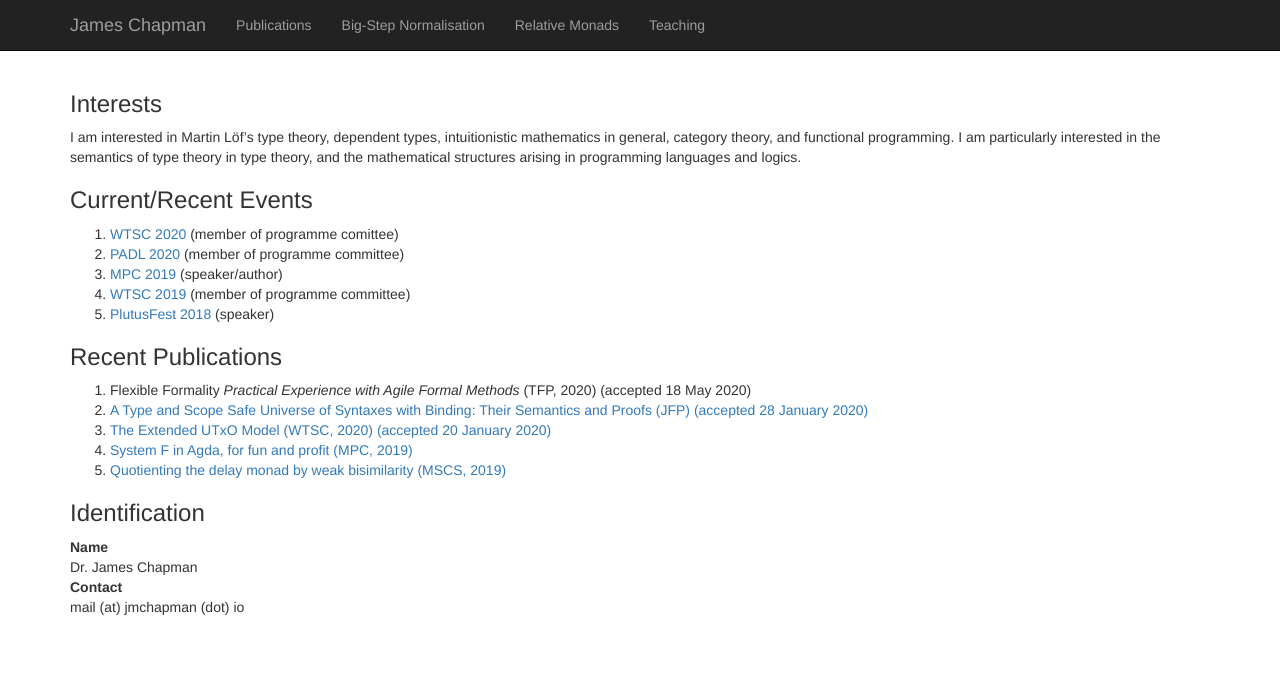
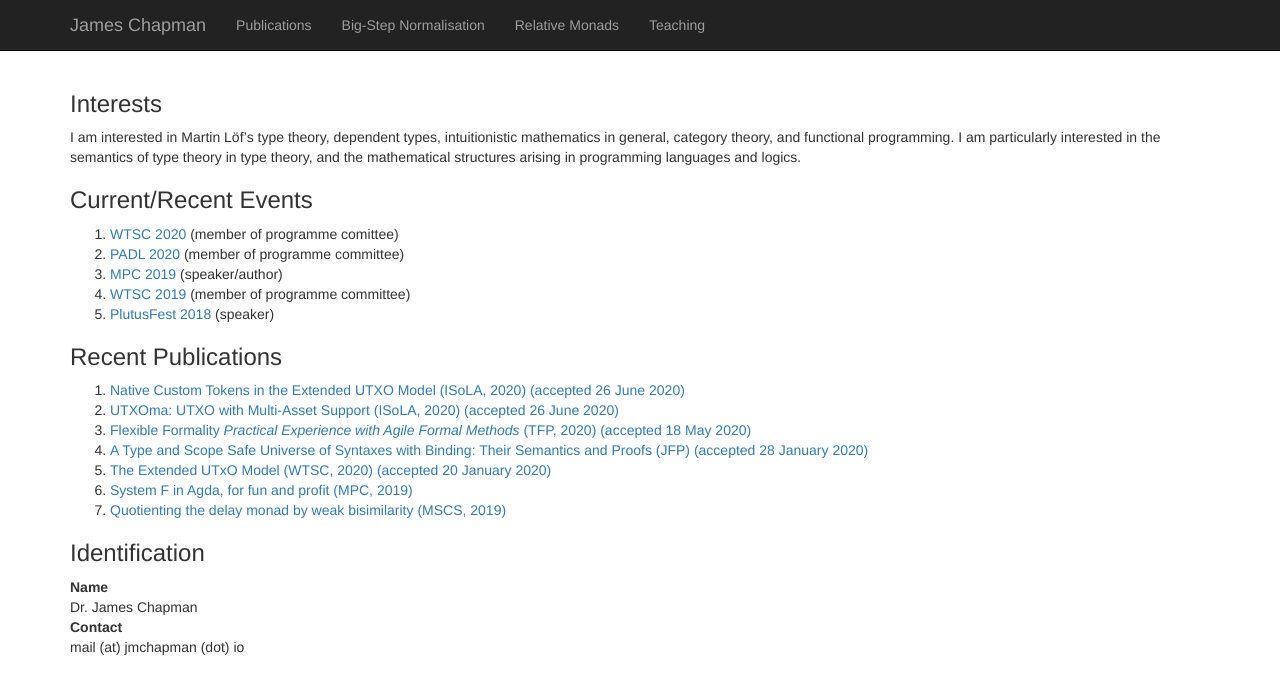
Before and after one commit to jmchapman/jmchapman.github.io, a Jekyll site: the page built from index.html, in a window 1280 px wide. Shown: the top 694 px of the page. Built offline with Jekyll 4.4.1, drawn with Linux system fonts in a browser that asks for light colours; nearby versions of some CDN libraries.

Commit message:
Update index.html

```diff
--- a/index.html
+++ b/index.html
@@ -25,7 +25,9 @@ title: James Chapman
   <article>
     <h3>Recent Publications</h3>
     <ol>
-      <li>Flexible Formality <i>Practical Experience with Agile Formal Methods</i> (TFP, 2020) (accepted 18 May 2020)</a>
+      <li><a href="Publications.html#native">Native Custom Tokens in the Extended UTXO Model (ISoLA, 2020) (accepted 26 June 2020)</a></li>
+      <li><a href="Publications.html#utxoma">UTXOma: UTXO with Multi-Asset Support (ISoLA, 2020) (accepted 26 June 2020)</a></li>
+      <li><a href="Publications.html#ff">Flexible Formality <i>Practical Experience with Agile Formal Methods</i> (TFP, 2020) (accepted 18 May 2020)</a></li>
       <li><a href="Publications.html#AACMM">
 	      A Type and Scope Safe Universe of Syntaxes with Binding: Their Semantics and Proofs (JFP) (accepted 28 January 2020)</a></li>
       <li><a href="Publications.html#eutxo">
```
